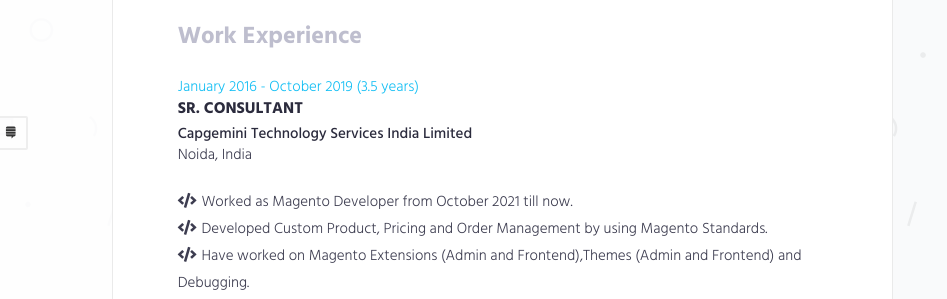
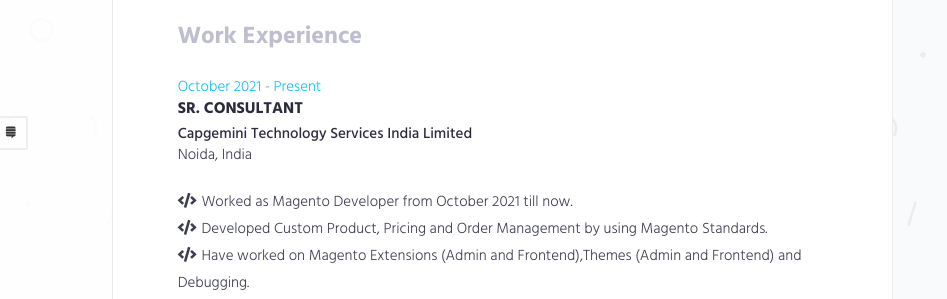
Before and after one commit to vishalthakurit/vishalthakurit.github.io, a plain HTML site: page index.html in a window 1280 px wide. Shown: the part 803-1102 px from the top of the page, 333-1280 px from the left. Drawn offline with Linux system fonts and the light colour scheme; a script that the page names is missing; a web font is replaced by a local one.

Commit message:
Update index.html
Final Changes.

```diff
--- a/index.html
+++ b/index.html
@@ -255,7 +255,7 @@
             <div class="col-md-12">
                 <div class="content-item">
 
-                    <medium style="color: #14BFF4;">January 2016 - October 2019 (3.5 years)</medium>
+                    <medium style="color: #14BFF4;">October 2021 - Present</medium>
 
                     <h3>Sr. Consultant</h3>
                     <h4>Capgemini Technology Services India Limited</h4>
```
